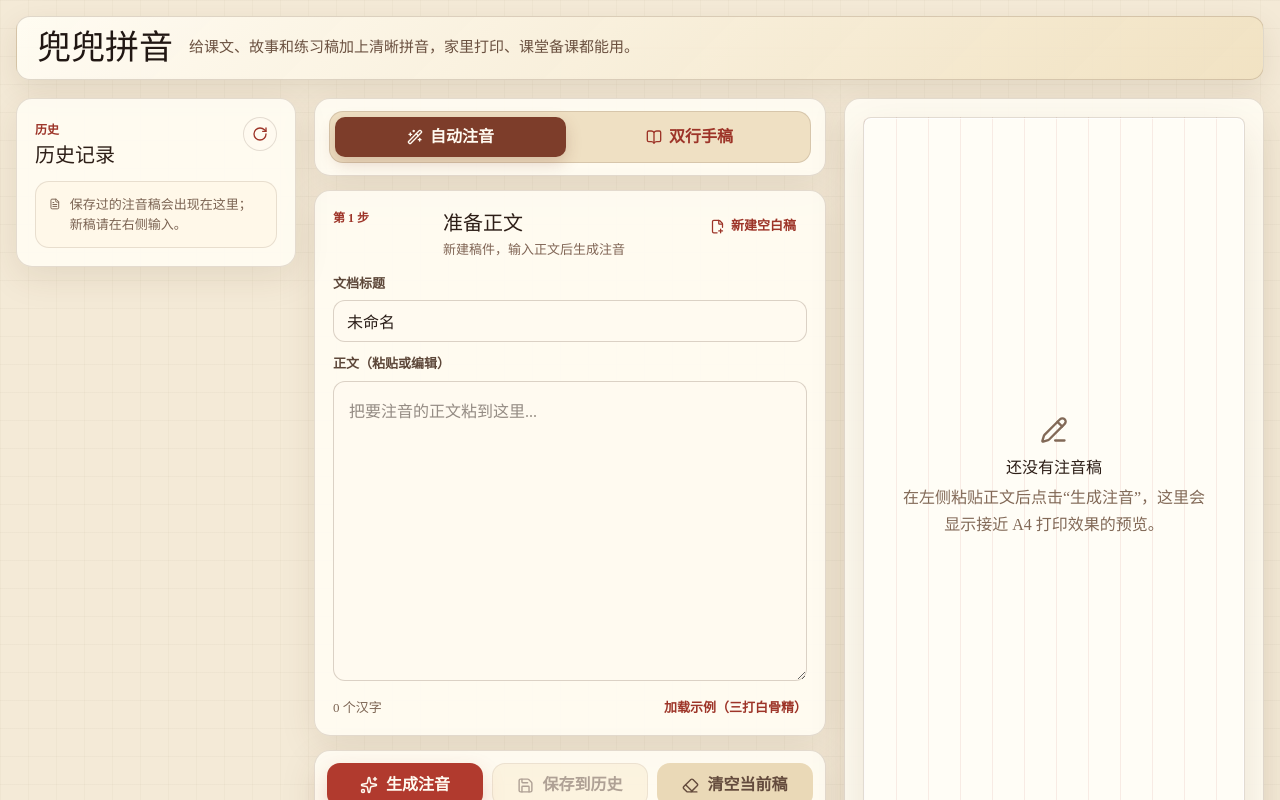
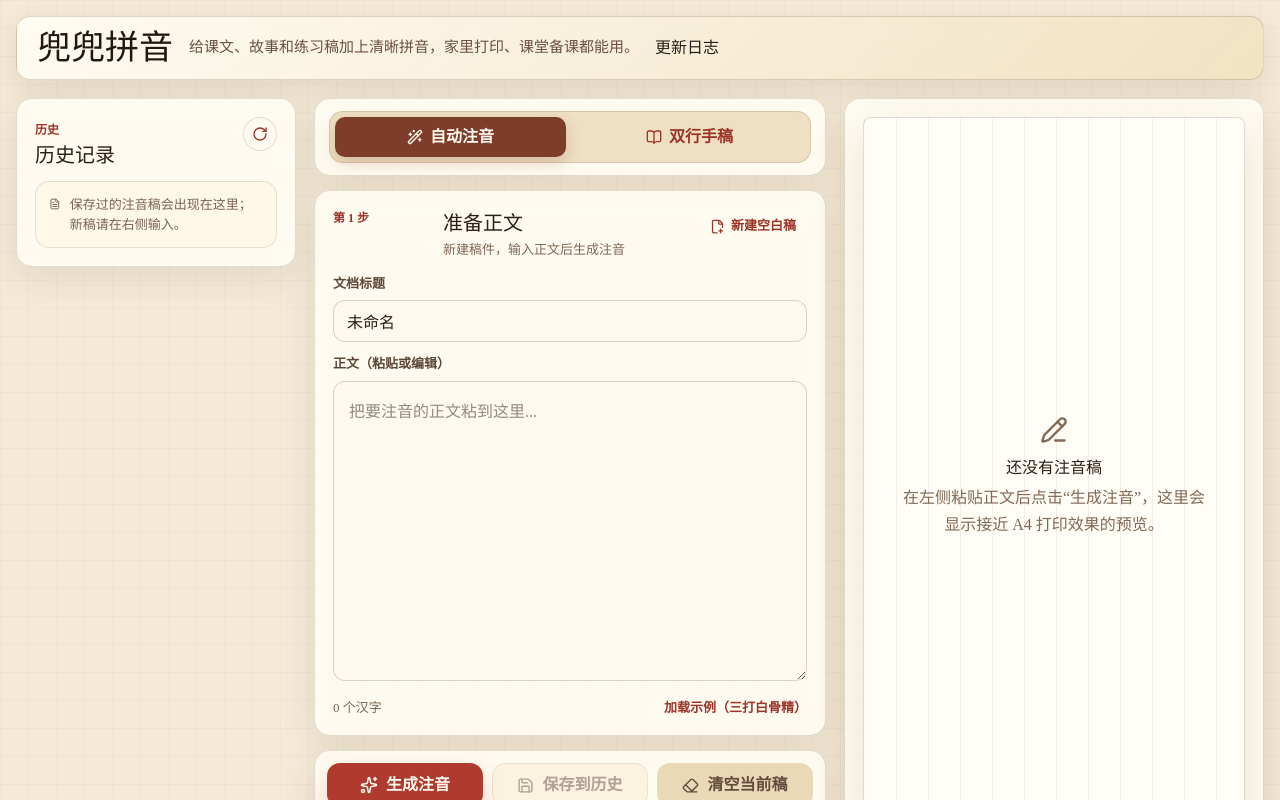
Before and after one commit to coder-liuwei/doudoupinyin, a React (Vite) app: page / in a window 1280 px wide. Shown: the top 800 px of the page. Built offline with nearby package versions, Linux system fonts and the light colour scheme.

Commit message:
feat: link changelog from home

```diff
--- a/src/App.tsx
+++ b/src/App.tsx
@@ -1,4 +1,5 @@
 import { Routes, Route } from "react-router-dom";
+import Changelog from "./routes/Changelog";
 import Home from "./routes/Home";
 import Print from "./routes/Print";
 
@@ -11,6 +12,7 @@ export default function App() {
   return (
     <Routes>
       <Route path="/" element={<Home />} />
+      <Route path="/changelog" element={<Changelog />} />
       <Route path="/print" element={<Print />} />
     </Routes>
   );
--- a/src/routes/Home.tsx
+++ b/src/routes/Home.tsx
@@ -25,6 +25,7 @@ import PdfImport from "@/components/PdfImport";
 import DualHelp from "@/components/DualHelp";
 import { useEditorStore } from "@/store/useEditorStore";
 import { useEffect } from "react";
+import { Link } from "react-router-dom";
 
 export default function Home() {
   const input = useEditorStore((s) => s.input);
@@ -46,6 +47,9 @@ export default function Home() {
       <header className="hero-band">
         <h1>兜兜拼音</h1>
         <p>给课文、故事和练习稿加上清晰拼音，家里打印、课堂备课都能用。</p>
+        <Link to="/changelog" className="hero-changelog-link">
+          更新日志
+        </Link>
       </header>
 
       <div className="workbench-layout">
```
Also changed, not shown: 1 other file (tests, documents, lock files or other folders).
